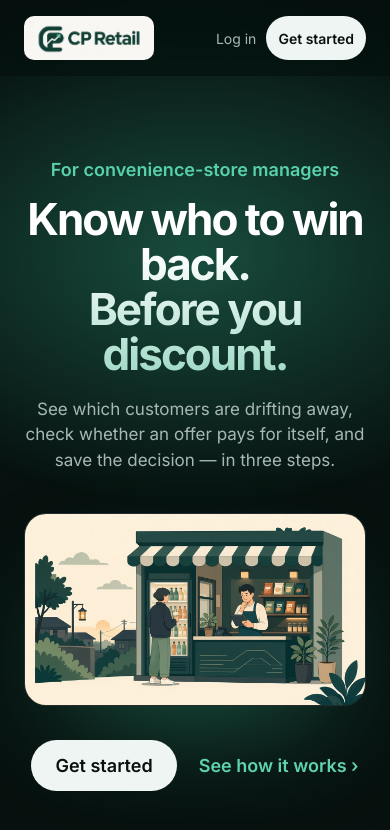
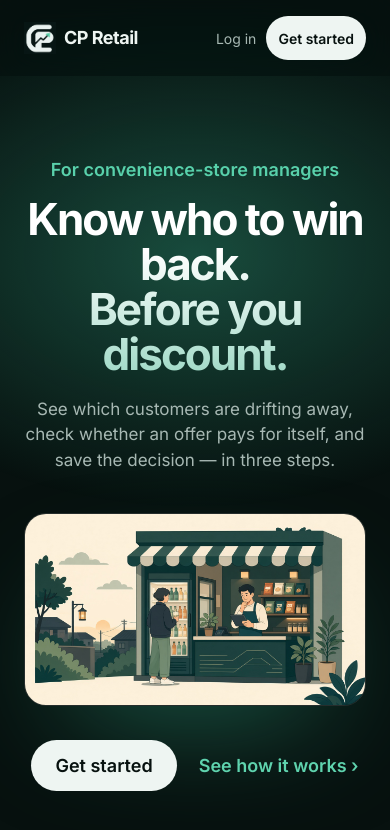
Before and after one commit to jjandw/cp-retail, a React (Vite) app: page / in a window 390 px wide. Shown: the top 830 px of the page. Built offline with nearby package versions, Linux system fonts and the light colour scheme; no server answers.

Commit message:
Unify entry-page branding and lower sidebar account section

```diff
--- a/src/components/brand-logo.tsx
+++ b/src/components/brand-logo.tsx
@@ -1,7 +1,7 @@
 import React from 'react';
 
 export function BrandLogo() {
-  return <img className="cp-brand-lockup" src="/cp-retail-logo.png" alt="CP Retail" width="216" height="72" />;
+  return <span className="cp-brand-lockup"><img src="/cp-retail-sidebar-mark-v2.png" alt="" aria-hidden="true" width="44" height="44" /><strong>CP Retail</strong></span>;
 }
 
 export function BrandIcon({size=34,className=''}:{size?:number;className?:string}) {
--- a/src/screens/Workspace.tsx
+++ b/src/screens/Workspace.tsx
@@ -201,7 +201,7 @@ const css = `
 .cp-retail .account-identity{min-width:0;flex:1}
 .cp-retail .account-identity strong{display:block;font-size:15px;font-weight:600;line-height:1.6;overflow-wrap:anywhere}
 .cp-retail .account-identity p{font-size:14px;color:var(--muted);line-height:1.6;overflow-wrap:anywhere;margin-top:2px}
-.cp-retail .side-bottom{padding-bottom:52px}
+.cp-retail .side-bottom{padding-bottom:16px}
 .cp-retail .side-bottom .account-settings{color:#285e4d;text-decoration:underline;text-underline-offset:3px;min-height:36px;padding:4px 0;box-shadow:none}
 .cp-retail .side-bottom .account-summary+.account-settings{margin-top:-7px;margin-left:45px}
 .cp-retail .side-bottom .welcome-help{border-top:1px solid #d8e0d6;border-radius:0;padding-top:16px;margin-top:2px;box-shadow:none}
--- a/src/shell.css
+++ b/src/shell.css
@@ -15,7 +15,9 @@ body { margin: 0; }
 #root .cp-retail .ops-fields label, #root .cp-retail .ops-demand label { line-height:1.6; }
 html[lang="zh-CN"] { --cp-font:'Inter','PingFang SC','Microsoft YaHei',system-ui,sans-serif; }
 html[lang="zh-CN"] #root .cp-retail { letter-spacing:normal; }
-.cp-brand-lockup { display:block; width:196px; height:auto; max-width:100%; border-radius:10px; background:#faf9f6; }
+.cp-brand-lockup { display:inline-flex; align-items:center; gap:10px; max-width:100%; color:#eef5f2; white-space:nowrap; }
+.cp-brand-lockup img { display:block; width:44px; height:44px; flex-shrink:0; object-fit:contain; mix-blend-mode:lighten; }
+.cp-brand-lockup strong { font-family:var(--cp-font); font-size:25px; font-weight:650; line-height:1.25; letter-spacing:-.7px; }
 #root .cp-retail .cp-workspace-brand { display:block; padding:26px 20px 20px; background:transparent; }
 #root .cp-retail .cp-sidebar-brand-row { display:flex; align-items:center; gap:10px; min-width:0; }
 #root .cp-retail .cp-sidebar-mark { display:block; width:44px; height:44px; flex-shrink:0; object-fit:contain; mix-blend-mode:lighten; }
@@ -23,7 +25,7 @@ html[lang="zh-CN"] #root .cp-retail { letter-spacing:normal; }
 #root .cp-retail .cp-sidebar-wordmark strong { display:block; font-size:21px; font-weight:650; line-height:1.25; letter-spacing:-.7px; white-space:nowrap; color:#eef5f2; }
 #root .cp-retail .cp-workspace-brand .brand-subtitle { margin:5px 0 0; font-size:13px; line-height:1.4; color:#8fa69e; }
 #root .cp-landing .l-nav .l-wrap { height:auto; min-height:76px; padding-top:8px; padding-bottom:8px; }
-#root .cp-landing .cp-brand-lockup { width:180px; }
+#root .cp-landing .cp-brand-lockup { width:auto; }
 .cp-preferences-dialog { box-sizing:border-box; width:min(480px,calc(100vw - 32px)); max-height:calc(100dvh - 40px); padding:28px; border:1px solid #dce7e0; border-radius:24px; color:#223b36; background:#fbfcf9; box-shadow:0 24px 100px #051b1840; font-family:var(--cp-font); }
 .cp-preferences-dialog::backdrop { background:#061c1770; backdrop-filter:blur(5px); }
 .cp-preferences-dialog header,.cp-preferences-dialog footer { display:flex; justify-content:space-between; align-items:center; gap:16px; }
@@ -123,7 +125,9 @@ html[lang="zh-CN"] #root .cp-retail { letter-spacing:normal; }
 @media(max-width:720px){.content-studio-grid{grid-template-columns:1fr}}
 
 @media(max-width:600px) {
-  #root .cp-landing .l-nav .cp-brand-lockup { width:130px; }
+  #root .cp-landing .l-nav .cp-brand-lockup { width:auto; gap:8px; }
+  #root .cp-landing .l-nav .cp-brand-lockup img { width:32px; height:32px; }
+  #root .cp-landing .l-nav .cp-brand-lockup strong { font-size:18px; letter-spacing:-.5px; }
   #root .cp-landing .l-nav .l-row { gap:12px; }
   #root .cp-landing .l-nav .l-links { gap:10px; font-size:14px; }
   #root .cp-landing .l-nav .l-links a { min-height:44px; display:inline-flex; align-items:center; }
```
